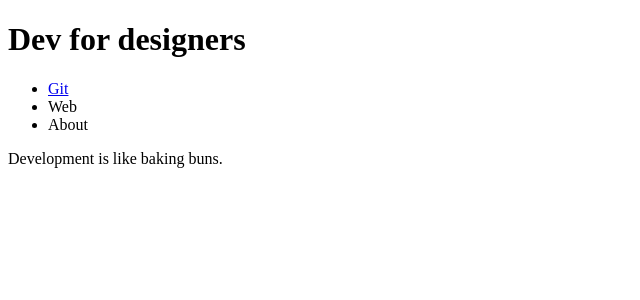
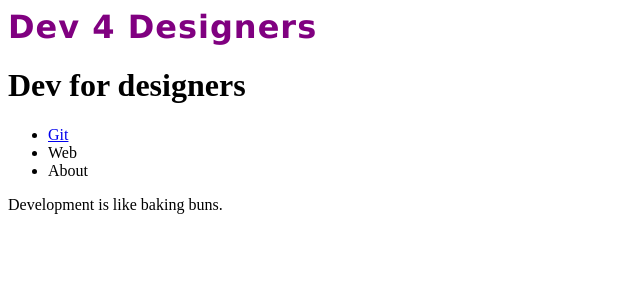
Before and after one commit to reaktor/development-for-designers, a Next.js app in the folder app/: page / in a window 1280 px wide. Shown: the top 300 px of the page, without its empty margins (0-640 px from the left). Built offline with nearby package versions, Linux system fonts and the light colour scheme.

Commit message:
Adding Logo to the page

```diff
--- /dev/null
+++ b/app/components/Logo.jsx
@@ -0,0 +1,6 @@
+export default function Logo() {
+    return (
+        <p id="Logo"><a href="/"> Dev 4 Designers</a></p>
+    );
+
+}
--- a/app/pages/_app.jsx
+++ b/app/pages/_app.jsx
@@ -1,5 +1,6 @@
 import '@/styles/globals.css'
 
+import "../styles/logostyle.css";
 export default function App({ Component, pageProps }) {
   return <Component {...pageProps} />
 }
--- a/app/pages/git.jsx
+++ b/app/pages/git.jsx
@@ -1,9 +1,11 @@
 import Navi from "../components/Navi";
+import Logo from "../components/Logo";
 
 export default function Home() {
   return (
     <>
       <header>
+        <Logo />
         <h1>Git stuff</h1>
         <Navi />
       </header>
--- a/app/pages/index.jsx
+++ b/app/pages/index.jsx
@@ -1,9 +1,11 @@
 import Navi from "../components/Navi";
+import Logo from "../components/Logo";
 
 export default function Home() {
   return (
     <>
       <header>
+        <Logo />
         <h1>Dev for designers</h1>
         <Navi />
       </header>
--- /dev/null
+++ b/app/styles/logostyle.css
@@ -0,0 +1,13 @@
+#Logo {
+    margin: 0 auto;
+    font-family: Verdana, Geneva, Tahoma, sans-serif;
+    color: purple;
+    font-weight: bold;
+    font-size: 2rem;
+    letter-spacing: 1px;
+}
+
+#Logo a {
+    color: purple;
+    text-decoration: none;
+}
```
